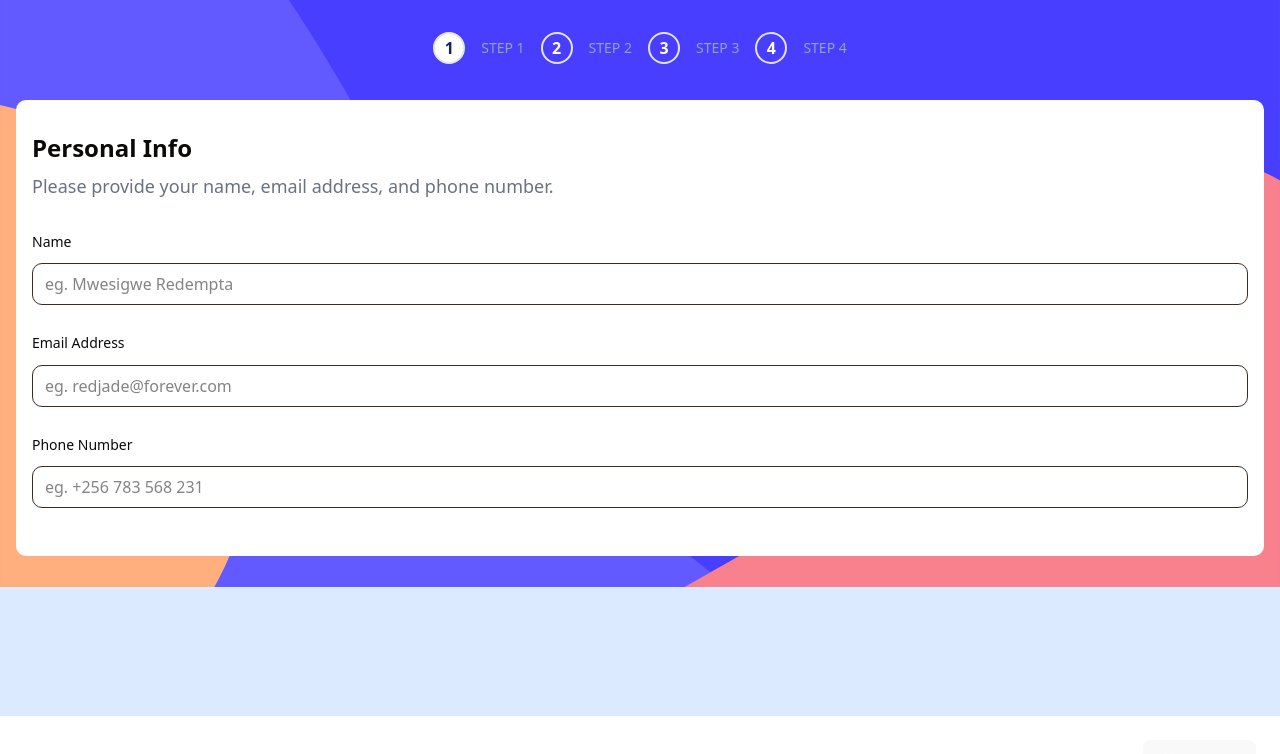
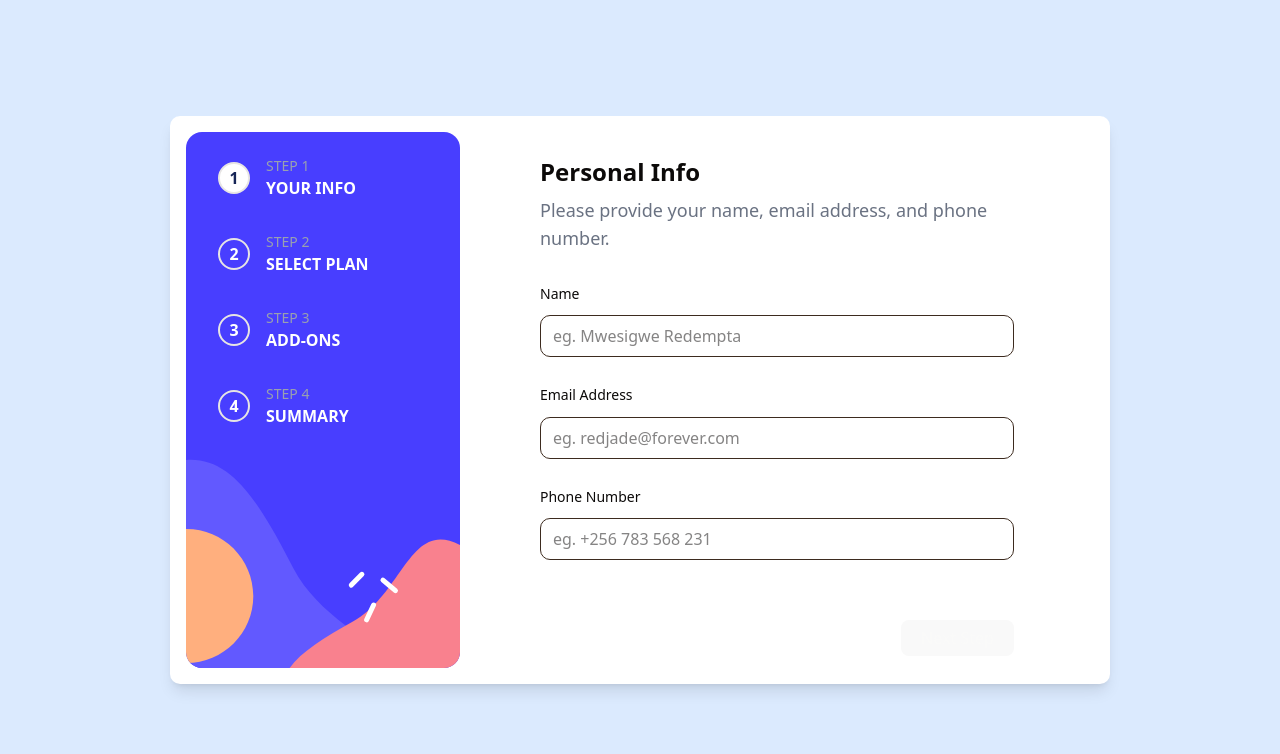
Before and after one commit to AskTiba/Code-Alchemy, a React (Vite) app: page /challenges/multi-step-form in a window 1280 px wide. Shown: the top 754 px of the page. Built offline with nearby package versions, Linux system fonts and the light colour scheme.

Commit message:
feat: Create a reponsive layout of the UI on for desktops

```diff
--- a/src/challenges/multi-step-form/components/FinishUp.tsx
+++ b/src/challenges/multi-step-form/components/FinishUp.tsx
@@ -16,7 +16,7 @@ export default function FinishUp() {
         <hr className="border border-gray-500ay" />
         <div className="flex justify-between items-center">
           <article className="text-lg">
-            <div className=" text-gray-500 font-medium">Online service</div>
+            <div className="text-gray-500 font-medium">Online service</div>
           </article>
           <div className="font-black text-lg">$10/yr</div>
         </div>
--- a/src/challenges/multi-step-form/pages/MultiStepFormPage.tsx
+++ b/src/challenges/multi-step-form/pages/MultiStepFormPage.tsx
@@ -1,14 +1,28 @@
-import { useState } from "react";
+import { useEffect, useState } from "react";
 import { Button } from "@/components/ui/button";
 import PersonalInfo from "../components/PersonalInfo";
 import SelectPlan from "../components/SelectPlan";
 import PickAddons from "../components/PickAddons";
 import FinishUp from "../components/FinishUp";
 import Appreciation from "../components/Appreciation";
-import image from "../assets/images/bg-sidebar-mobile.svg";
+import mobileImage from "../assets/images/bg-sidebar-mobile.svg";
+import desktopImage from "../assets/images/bg-sidebar-desktop.svg";
 
 export function MultiStepFormPage() {
   const [currentStep, setCurrentStep] = useState(1);
+  const [isMobile, setIsMobile] = useState(window.innerWidth < 768);
+
+  useEffect(() => {
+    const handleResize = () => {
+      setIsMobile(window.innerWidth < 768);
+    };
+
+    window.addEventListener("resize", handleResize);
+
+    return () => {
+      window.removeEventListener("resize", handleResize);
+    };
+  }, []);
 
   const handleNextStep = () => {
     if (currentStep < 5) {
@@ -23,30 +37,47 @@ export function MultiStepFormPage() {
   };
 
   return (
-    <main className="min-w-screen min-h-screen bg-blue-100 relative">
+    <main className="w-screen h-screen bg-blue-100 relative md:flex md:justify-center md:items-center md:p-10">
+      <div className="md:flex md:h-[568px] md:w-[940px] md:bg-white md:rounded-lg md:shadow-lg md:p-4">
+        {/* Sidebar Wrapper */}
+        <div className="w-full md:w-[274px] md:relative">
+          {/* Existing Image */}
           <img
-        src={image}
+            src={isMobile ? mobileImage : desktopImage}
             alt=""
-        className="w-full object-cover absolute top-0 left-0 z-0"
+            className="w-full object-cover absolute top-0 left-0 z-0 md:static md:rounded-2xl md:h-full"
           />
-      <section className="my-8 flex justify-center items-center gap-4 relative z-10">
+          {/* Existing Step Indicators */}
+          <section className="my-8 flex justify-center md:-mt-2 items-center gap-4 relative z-10 md:absolute md:top-0 md:left-0 md:w-full md:h-full md:flex-col md:items-start md:justify-start md:p-8 md:gap-8">
             {[1, 2, 3, 4].map((step) => (
               <div key={step} className="flex items-center gap-4">
                 <span
                   className={`size-8 flex justify-center font-bold items-center border-2 rounded-full ${
-                currentStep === step ? "bg-white text-blue-950 " : "bg-transparent text-white"
+                    currentStep === step
+                      ? "bg-white text-blue-950 "
+                      : "bg-transparent text-white"
                   }`}
                 >
                   {step}
                 </span>
-            <div className="hidden md:flex flex-col">
+                <div className="hidden md:flex flex-col ">
                   <span className="text-sm text-gray-400">STEP {step}</span>
+                  <span className="text-white font-bold ">
+                    {step === 1 && "YOUR INFO"}
+                    {step === 2 && "SELECT PLAN"}
+                    {step === 3 && "ADD-ONS"}
+                    {step === 4 && "SUMMARY"}
+                  </span>
                 </div>
               </div>
             ))}
           </section>
+        </div>
 
-      <div className="relative z-10 px-4 top-1">
+        {/* Content Wrapper */}
+        <div className="md:flex-1 md:flex md:flex-col md:justify-between md:px-16 md:py-10 md:relative">
+          {/* Existing Form Content */}
+          <div className="relative z-10 md:-mt-12 px-4 top-1 md:static md:p-0">
             {currentStep === 1 && <PersonalInfo />}
             {currentStep === 2 && <SelectPlan />}
             {currentStep === 3 && <PickAddons />}
@@ -54,17 +85,30 @@ export function MultiStepFormPage() {
             {currentStep === 5 && <Appreciation />}
           </div>
 
-      <div className={`bg-white w-full fixed bottom-0 left-0 p-6 flex items-center ${currentStep === 1 ? "justify-end" : "justify-between"}`}>
+          {/* Existing Navigation */}
+          {currentStep < 5 && (
+            <div
+              className={`bg-white w-full fixed bottom-0 left-0 p-6 flex items-center ${
+                currentStep === 1 ? "justify-end" : "justify-between"
+              } md:absolute md:-bottom-5 md:left-16  md:bg-transparent md:z-50`}
+            >
               {currentStep > 1 && (
-          <Button className="text-gray-400" onClick={handleGoBack}>
+                <Button
+                  className="text-gray-400 md:absolute md:bottom-8 md:left-4  md:bg-transparent md:z-50"
+                  onClick={handleGoBack}
+                >
                   Go Back
                 </Button>
               )}
-        {currentStep < 5 && (
-          <Button className="" onClick={handleNextStep}>
+              <Button
+                className="md:absolute md:bottom-8 md:right-36  md:bg-transparent md:z-50"
+                onClick={handleNextStep}
+              >
                 {currentStep === 4 ? "Confirm" : "Next Step"}
               </Button>
+            </div>
           )}
+        </div>
       </div>
     </main>
   );
```
Lines whose indentation alone changed are shown as unchanged.
